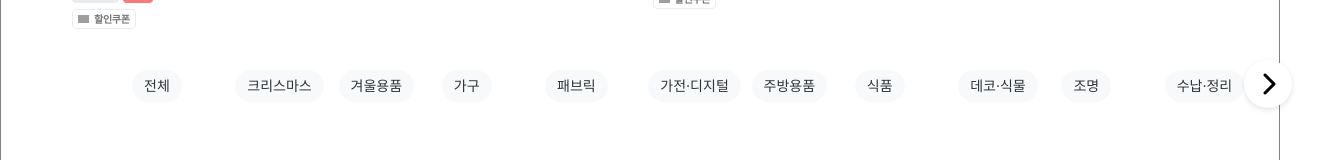
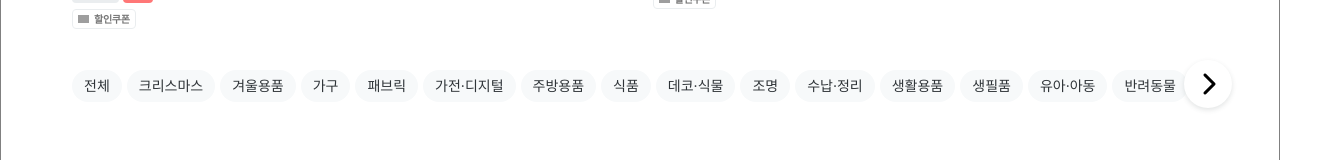
Before and after one commit to mikamana/ohouse, a React (Create React App) app in the folder client/: page / in a window 1280 px wide. Shown: the part 628-788 px from the top of the page, 1328 px wide, since content can reach past the window. Built offline with nearby package versions, Linux system fonts and the light colour scheme; grey boxes are pictures that could not be loaded; a web font is replaced by a local one.

Commit message:
집 20231113 swiperslide 해결 *중요*

```diff
--- a/client/src/css/main/shopcate/shopcate.css
+++ b/client/src/css/main/shopcate/shopcate.css
@@ -21,7 +21,7 @@ div.shopcate_section .prev_btn2 {
   transform: translateX(50%);
   z-index: 10;
   border: none;
-  left: -40px;
+  left: -48px;
   top: -10px;
 }
 div.shopcate_section .prev_btn2::before {
@@ -74,6 +74,15 @@ div.shopcate_section .next_btn2.swiper-button-disabled {
 
 .shopcate_category {
   position: relative;
+  margin: 0px;
+  padding: 0px;
+}
+
+.shopcate_category_item_container {
+  width: 100%;
+  padding: 0px;
+  flex-shrink: 0;
+  scroll-snap-align: start;
 }
 
 .shopcate_category_item_wrap {
--- a/client/src/css/main/shopcate/shopcate.scss
+++ b/client/src/css/main/shopcate/shopcate.scss
@@ -7,7 +7,7 @@ div.shopcate_section{
   .prev_btn2{
     @include m.swiper_btn;
     border: none;
-    left: -40px;
+    left: -48px;
     top: -10px;
     &::before {
       content: "\f053";
@@ -34,17 +34,17 @@ div.shopcate_section{
 }
 .shopcate_category{
   position: relative;
-  // margin: 0px;
-  // padding: 0px;
+  margin: 0px;
+  padding: 0px;
   // overflow: hidden;
 
 }
-// .shopcate_category_item_container{
-//   width: 100%;
-//   padding: 0px;
-//   flex-shrink: 0;
-//   scroll-snap-align: start;
-// }
+.shopcate_category_item_container{
+  width: 100%;
+  padding: 0px;
+  flex-shrink: 0;
+  scroll-snap-align: start;
+}
 .shopcate_category_item_wrap{
   display: inline-block;
   position: relative;
--- a/client/src/css/main/shopitem/shopitem.css
+++ b/client/src/css/main/shopitem/shopitem.css
@@ -20,7 +20,7 @@ div.shopitem_section .prev_btn {
   top: 50%;
   transform: translateX(50%);
   z-index: 10;
-  left: 10px;
+  left: 12px;
   top: 40%;
   border: none;
 }
@@ -51,7 +51,7 @@ div.shopitem_section .next_btn {
   top: 50%;
   transform: translateX(50%);
   z-index: 10;
-  right: 52px;
+  right: 60px;
   top: 40%;
   border: none;
 }
--- a/client/src/css/main/shopitem/shopitem.scss
+++ b/client/src/css/main/shopitem/shopitem.scss
@@ -6,7 +6,7 @@ div.shopitem_section{
   height: 510px;
   .prev_btn{
     @include m.swiper_btn;
-    left: 10px;
+    left: 12px;
     top: 40%;
     border: none;
     &::before {
@@ -17,7 +17,7 @@ div.shopitem_section{
 
   .next_btn{
     @include m.swiper_btn;
-    right: 52px;
+    right: 60px;
     top: 40%;
     border: none;
     &::before {
--- a/client/src/pages/main/shopcate/ShopcateCategory.jsx
+++ b/client/src/pages/main/shopcate/ShopcateCategory.jsx
@@ -1,7 +1,7 @@
 import ShopcateCategoryAll from "./components/category/ShopcateCategoryAll";
 import ShopcateCategoryItem from "./components/category/ShopcateCategoryItem";
 import { Swiper, SwiperSlide } from 'swiper/react';
-import { Navigation, Autoplay } from 'swiper/modules';
+import { Navigation } from 'swiper/modules';
 import 'swiper/css';
 import 'swiper/css/pagination';
 import 'swiper/css/navigation';
@@ -15,11 +15,11 @@ export default function ShopcateCategory(){
   },[])
   return(
     <>
-    <div className="shopcate_category inner">
+    <div className="shopcate_category">
       <Swiper
-                slidesPerView={11}
+                slidesPerView={'auto'}
                 slidesPerGroup={11}
-                spaceBetween={0}
+                spaceBetween={5}
                 navigation={{
                   prevEl: ".prev_btn2",
                   nextEl: ".next_btn2",
@@ -27,12 +27,12 @@ export default function ShopcateCategory(){
                 modules={[Navigation]}
                 className="mySwiper2"
         >
-        <SwiperSlide>
+        <SwiperSlide style={{ width: 'auto' }}>
           <ShopcateCategoryAll/>
         </SwiperSlide>
         {
           catelist.map((list)=>
-        {return <SwiperSlide>
+        {return <SwiperSlide style={{ width: 'auto' }}>
           <ShopcateCategoryItem
           category_name={list.category_name}
           />
@@ -40,9 +40,9 @@ export default function ShopcateCategory(){
           )
         }
         </Swiper>
-      </div>
         <button className="prev_btn2"></button>
         <button className="next_btn2"></button>
+      </div>
     </>
   );
 }
--- a/client/src/pages/main/shopcate/components/category/ShopcateCategoryAll.jsx
+++ b/client/src/pages/main/shopcate/components/category/ShopcateCategoryAll.jsx
@@ -1,9 +1,9 @@
 export default function ShopcateCategoryAll(){
   return(
-    // <div className="shopcate_category_item_container">
+    <div className="shopcate_category_item_container">
       <div className="shopcate_category_item_wrap">
         <span className="shopcate_category_item_text">전체</span>
       </div>
-    // </div>
+    </div>
   );
 }
--- a/client/src/pages/main/shopcate/components/category/ShopcateCategoryItem.jsx
+++ b/client/src/pages/main/shopcate/components/category/ShopcateCategoryItem.jsx
@@ -1,9 +1,9 @@
 export default function ShopcateCategoryItem({category_name}){
   return(
-    // <div className="shopcate_category_item_container">
+    <div className="shopcate_category_item_container">
       <div className="shopcate_category_item_wrap">
         <span className="shopcate_category_item_text">{category_name}</span>
       </div>
-    // </div>
+    </div>
   );
 }
```
Also changed, not shown: 1 other file (tests, documents, lock files or other folders).
